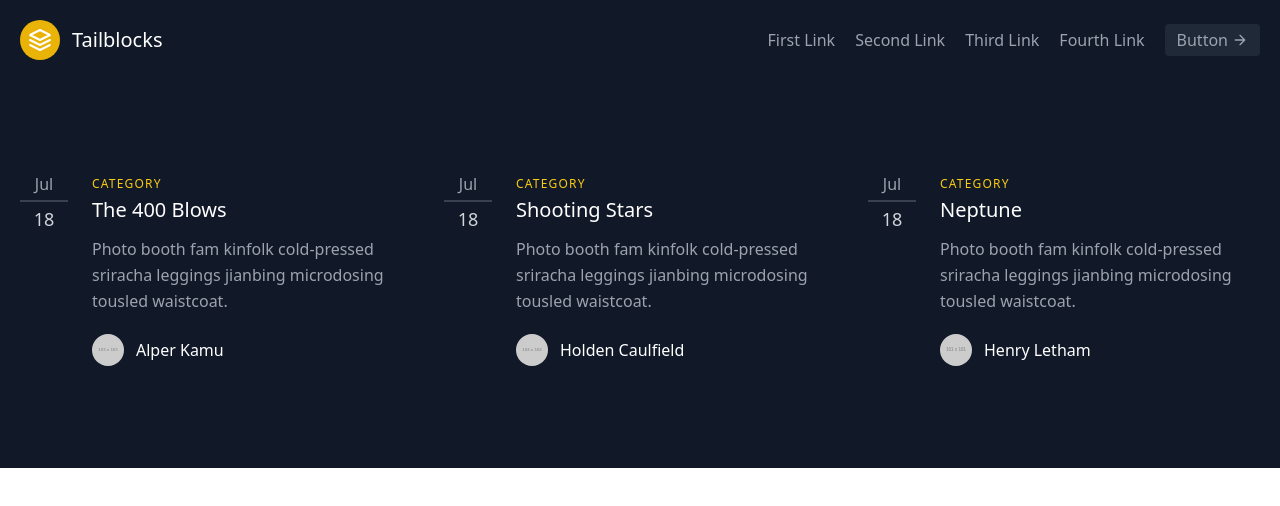
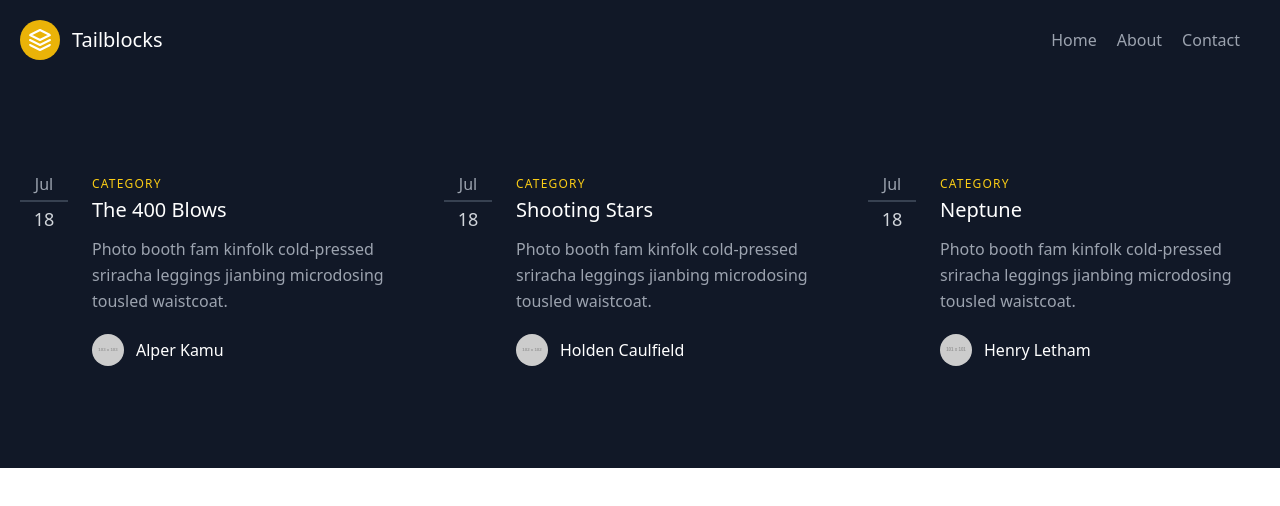
Before and after one commit to benraabe/angular17, an Angular app: page / in a window 1280 px wide. Shown: the top 506 px of the page. Built offline with nearby package versions, Linux system fonts and the light colour scheme.

Commit message:
feat: add COmponents to navbar

```diff
--- a/src/app/app.component.ts
+++ b/src/app/app.component.ts
@@ -1,14 +1,11 @@
 import { Component } from '@angular/core';
 import { RouterOutlet } from '@angular/router';
-import { HomeComponent } from './home/home.component';
-import { AboutComponent } from './about/about.component';
-import { ContactComponent } from './contact/contact.component';
 import { NavbarComponent } from './navbar/navbar.component';
 
 @Component({
   selector: 'app-root',
   standalone: true,
-  imports: [RouterOutlet, HomeComponent, AboutComponent, ContactComponent, NavbarComponent],
+  imports: [RouterOutlet, NavbarComponent],
   templateUrl: './app.component.html',
   styleUrl: './app.component.scss'
 })
--- a/src/app/navbar/navbar.component.html
+++ b/src/app/navbar/navbar.component.html
@@ -9,17 +9,9 @@
       <span class="ml-3 text-xl">Tailblocks</span>
     </a>
     <nav class="md:ml-auto flex flex-wrap items-center text-base justify-center">
-      <a class="mr-5 hover:text-white">First Link</a>
-      <a class="mr-5 hover:text-white">Second Link</a>
-      <a class="mr-5 hover:text-white">Third Link</a>
-      <a class="mr-5 hover:text-white">Fourth Link</a>
+      <a routerLink="/" class="mr-5 hover:text-white">Home</a>
+      <a routerLink="/about" class="mr-5 hover:text-white">About</a>
+      <a routerLink="/contact" class="mr-5 hover:text-white">Contact</a>
     </nav>
-    <button
-      class="inline-flex items-center bg-gray-800 border-0 py-1 px-3 focus:outline-none hover:bg-gray-700 rounded text-base mt-4 md:mt-0">Button
-      <svg fill="none" stroke="currentColor" stroke-linecap="round" stroke-linejoin="round" stroke-width="2"
-        class="w-4 h-4 ml-1" viewBox="0 0 24 24">
-        <path d="M5 12h14M12 5l7 7-7 7"></path>
-      </svg>
-    </button>
   </div>
 </header>
--- a/src/app/navbar/navbar.component.ts
+++ b/src/app/navbar/navbar.component.ts
@@ -1,9 +1,10 @@
 import { Component } from '@angular/core';
+import { RouterLink } from '@angular/router';
 
 @Component({
   selector: 'app-navbar',
   standalone: true,
-  imports: [],
+  imports: [RouterLink],
   templateUrl: './navbar.component.html',
   styleUrl: './navbar.component.scss'
 })
```
